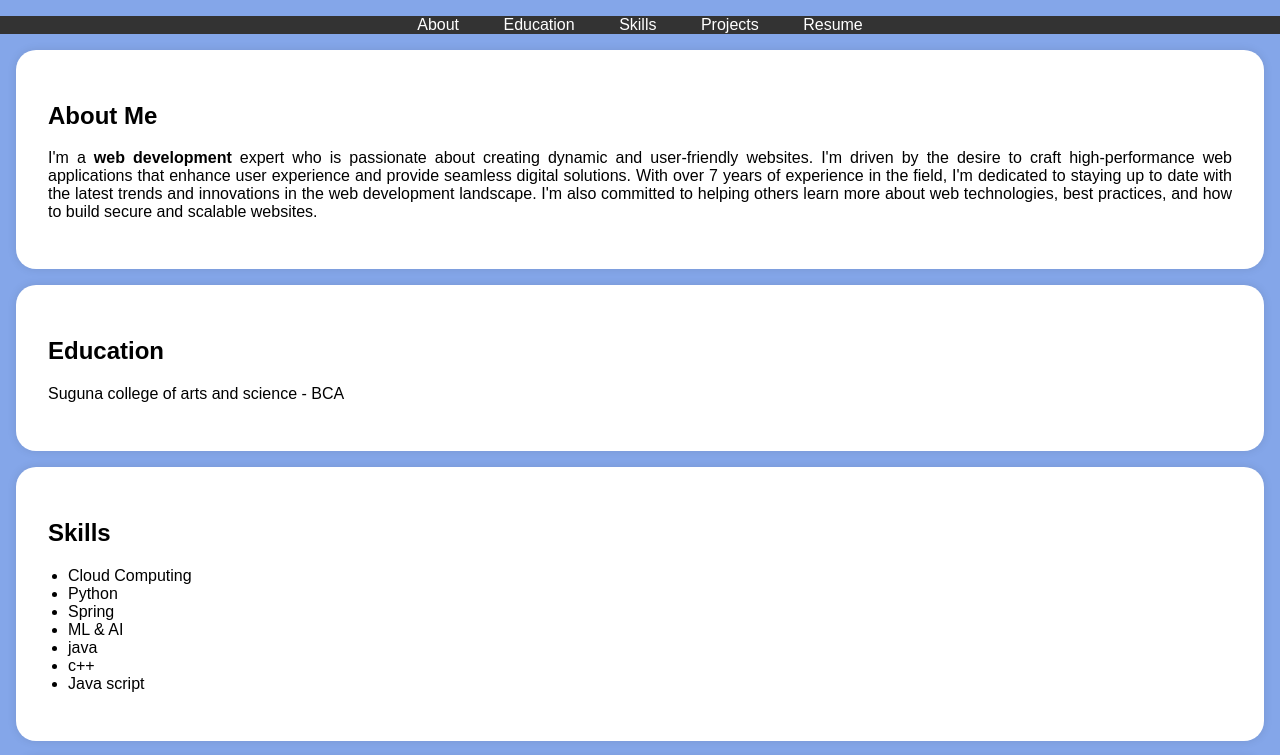
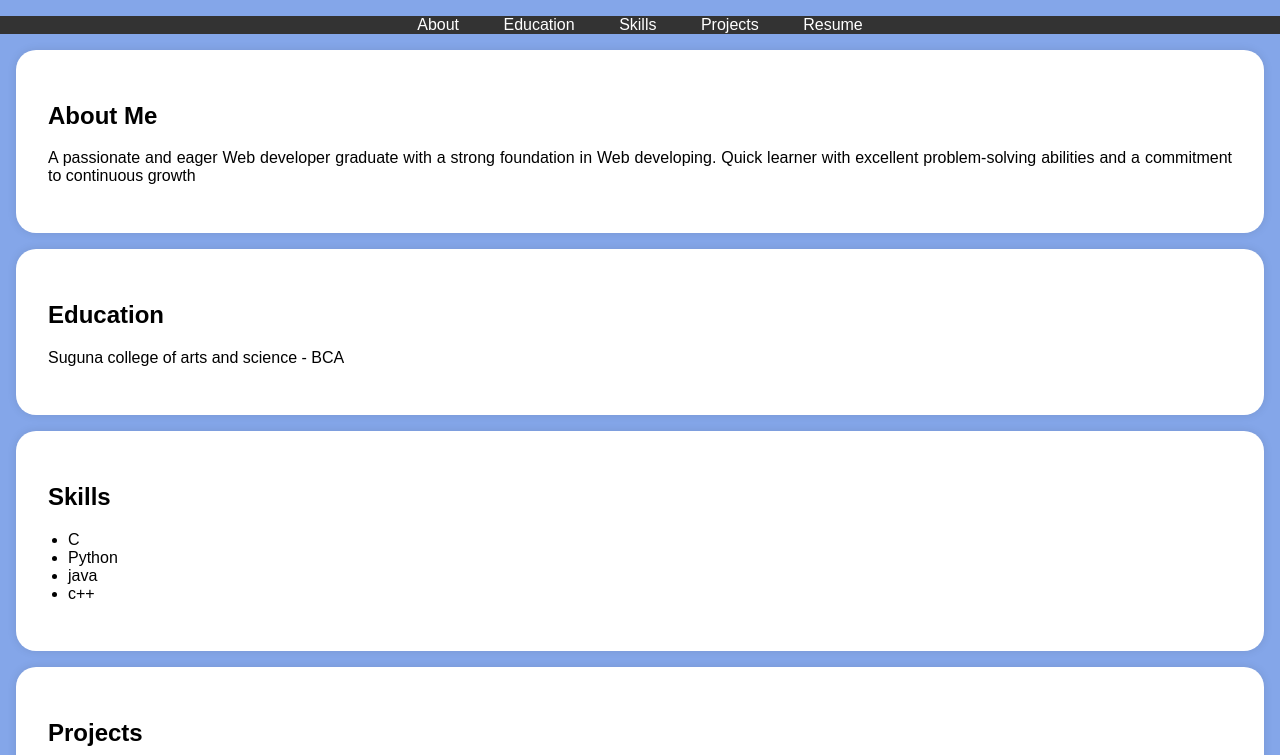
Before and after one commit to nivinkumar-1015/my-resume, a plain HTML site: page index.html in a window 1280 px wide. Shown: the part 197-952 px from the top of the page. Drawn offline with Linux system fonts and the light colour scheme.

Commit message:
Update index.html

```diff
--- a/index.html
+++ b/index.html
@@ -115,12 +115,7 @@
      <section id="about">
          <div class="section-content">
              <h2>About Me</h2>
-             <p>I'm a <b>web development</b> expert who is passionate about creating dynamic and user-friendly websites.
-                 I'm driven by the desire to craft high-performance web applications that enhance user experience and provide
-                  seamless digital solutions. With over 7 years of experience in the field, I'm dedicated to staying up to date
-                  with the latest trends and innovations in the
-                  web development landscape. I'm also committed to helping others learn more about web technologies,
-                  best practices, and how to build secure and scalable websites.</p>
+             <p>A passionate and eager Web developer  graduate with a strong foundation in Web developing. Quick learner with excellent problem-solving abilities and a commitment to continuous growth</p>
 
          </div>
      </section>
@@ -139,13 +134,10 @@
              <h2>Skills</h2>
              <ul>
 
-                 <li>Cloud Computing</li>
+                 <li>C</li>
                  <li>Python</li>
-                 <li>Spring</li>
-                 <li>ML & AI</li>
                  <li>java</li>
                  <li>c++</li>
-                 <li>Java script</li>
              </ul>
          </div>
      </section>
@@ -154,10 +146,9 @@
          <div class="section-content">
              <h2>Projects</h2>
              <ul>
-                 <li><a href="#">E Cart website</a></li>
                  <li><a href="#">Cloud Security IBM</a></li>
                  <li><a href="#">IBM chatbot</a></li>
-                 <li><a href="#">College Portal</a></li>
+
                  <!-- Add more project links here -->
              </ul>
          </div>
```
